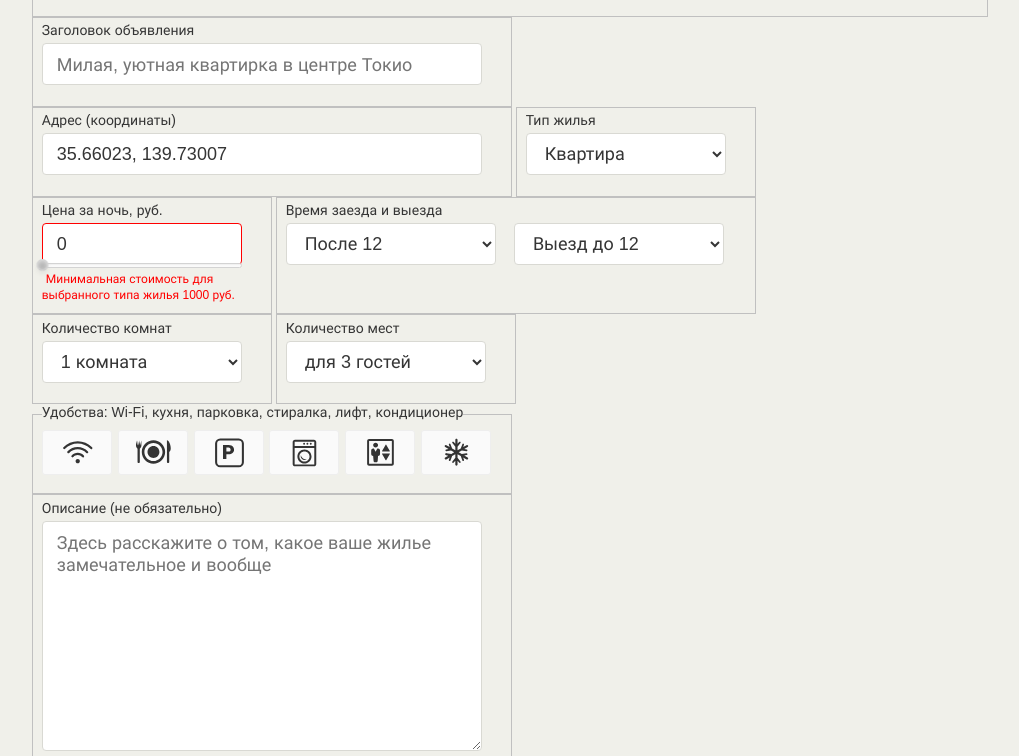
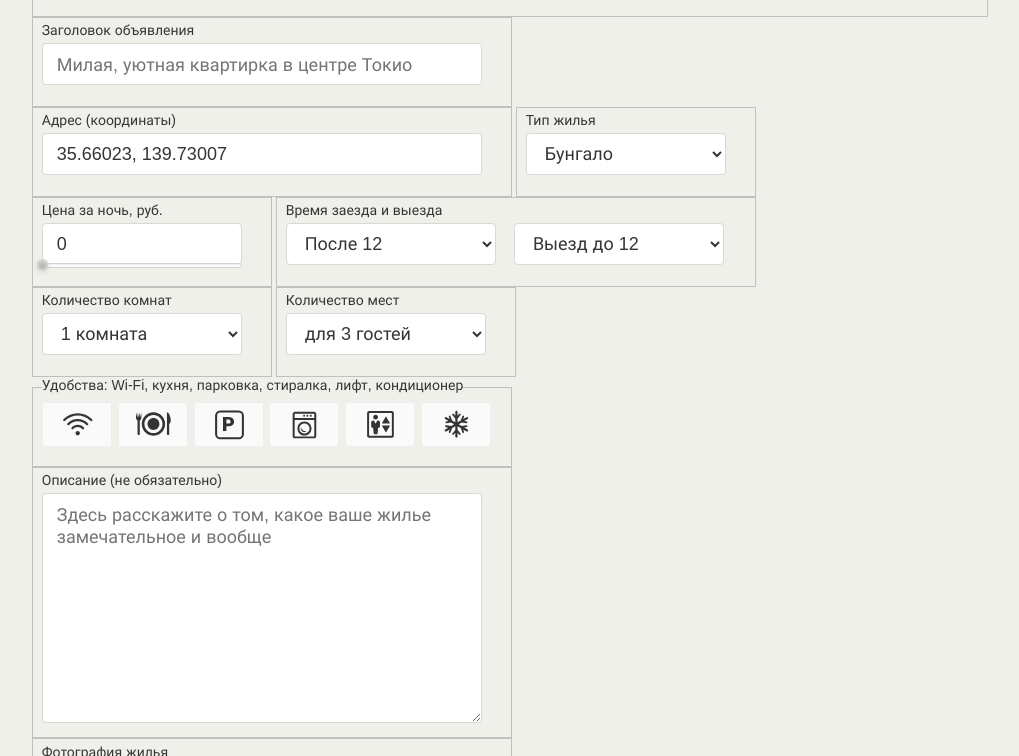
Before and after one commit to htmlacademy-javascript/1903465-keksobooking-29, a website with bundled scripts: page index.html in a window 1280 px wide. Shown: the part 840-1596 px from the top of the page, without its empty margins (90-1109 px from the left). Built offline with nearby package versions, Linux system fonts and the light colour scheme; no server answers.

Commit message:
Исправляет ошибку валидации в поле ввода цены.

```diff
--- a/index.html
+++ b/index.html
@@ -98,8 +98,8 @@
         <fieldset class="ad-form__element">
           <label class="ad-form__label" for="type">Тип жилья</label>
           <select id="type" name="type">
-            <option value="bungalow">Бунгало</option>
-            <option value="flat" selected>Квартира</option>
+            <option value="bungalow" selected>Бунгало</option>
+            <option value="flat">Квартира</option>
             <option value="hotel">Отель</option>
             <option value="house">Дом</option>
             <option value="palace">Дворец</option>
--- a/js/map/render-map.js
+++ b/js/map/render-map.js
@@ -1,12 +1,7 @@
 import {createCard} from './create-popup.js';
-import {START_COORDINATE, MapConfig, DECIMALS} from '../utils/constants.js';
+import {START_COORDINATE, PIN_URL, PIN_SIZE, MAIN_PIN_URL, MAIN_PIN_SIZE, MapConfig, DECIMALS} from '../utils/constants.js';
 
 const {TILE_LAYER, COPYRIGHT, MAP_ZOOM} = MapConfig;
-
-const PIN_URL = './img/pin.svg';
-const PIN_SIZE = 40;
-const MAIN_PIN_URL = './img/main-pin.svg';
-const MAIN_PIN_SIZE = 52;
 
 const map = L.map('map-canvas');
 const markerGroup = L.layerGroup().addTo(map);
--- a/js/utils/constants.js
+++ b/js/utils/constants.js
@@ -2,6 +2,11 @@ const START_COORDINATE = {
   lat: 35.66023,
   lng: 139.73007
 };
+
+const PIN_URL = './img/pin.svg';
+const PIN_SIZE = 40;
+const MAIN_PIN_URL = './img/main-pin.svg';
+const MAIN_PIN_SIZE = 52;
 
 const MapConfig = {
   TILE_LAYER: 'https://{s}.tile.openstreetmap.org/{z}/{x}/{y}.png',
@@ -36,6 +41,10 @@ const PRICE_STEP = 1;
 
 export {
   START_COORDINATE,
+  PIN_URL,
+  PIN_SIZE,
+  MAIN_PIN_URL,
+  MAIN_PIN_SIZE,
   MapConfig,
   DECIMALS,
   FILE_TYPES,
```
